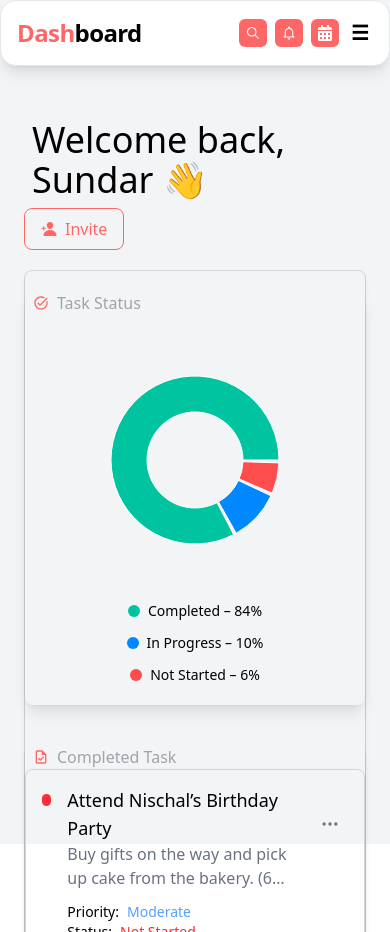
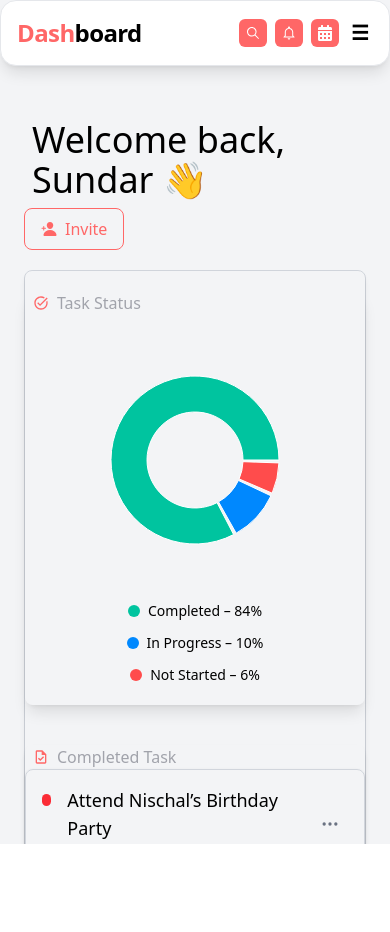
Before and after one commit to ar-pathak/To-do-List, a React (Vite) app: page / in a window 390 px wide. After the commit the page ends 844 px from the top, so only its background shows below. Built offline with nearby package versions, Linux system fonts and the light colour scheme.

Commit message:
fixing navbar responsiveness issue

```diff
--- a/src/App.jsx
+++ b/src/App.jsx
@@ -4,18 +4,18 @@ import Navbar from "./components/nav/Navbar";
 
 const App = () => {
   return (
-    <div className="h-screen bg-gray-100 flex flex-col">
+    <div className="h-screen bg-gray-100 overflow-hidden flex flex-col">
       {/* Top Navbar */}
       <Navbar />
 
-      <div className="flex flex-1 h-full mt-22">
+      <div className="flex flex-1 h-full">
         {/* Side Navbar */}
-        <div className="hidden lg:block ">
+        <div className="hidden lg:block mt-22">
           <SideNavbar />
         </div>
 
         {/* Main Content */}
-        <div className="flex-1 p-6 overflow-y-auto">
+        <div className="flex-1 p-6 mt-22 overflow-y-auto">
           <Outlet />
         </div>
       </div>
--- a/src/components/pages/Dashboard.jsx
+++ b/src/components/pages/Dashboard.jsx
@@ -14,7 +14,7 @@ const status = [
 
 const Dashboard = () => {
   return (
-    <div className="sm:m-5  md:mx-10 ">
+    <div className="sm:m-5 md:mx-10 ">
       <div className="flex flex-wrap justify-between items-center">
         <p className="text-4xl m-2 sm:m-0 font-medium">Welcome back, Sundar 👋</p>
         <div className="flex items-center gap-5 text-[#FF6767]">
```
Also changed, not shown: src/components/nav/SideNavbar.jsx (+4 -6 lines).
